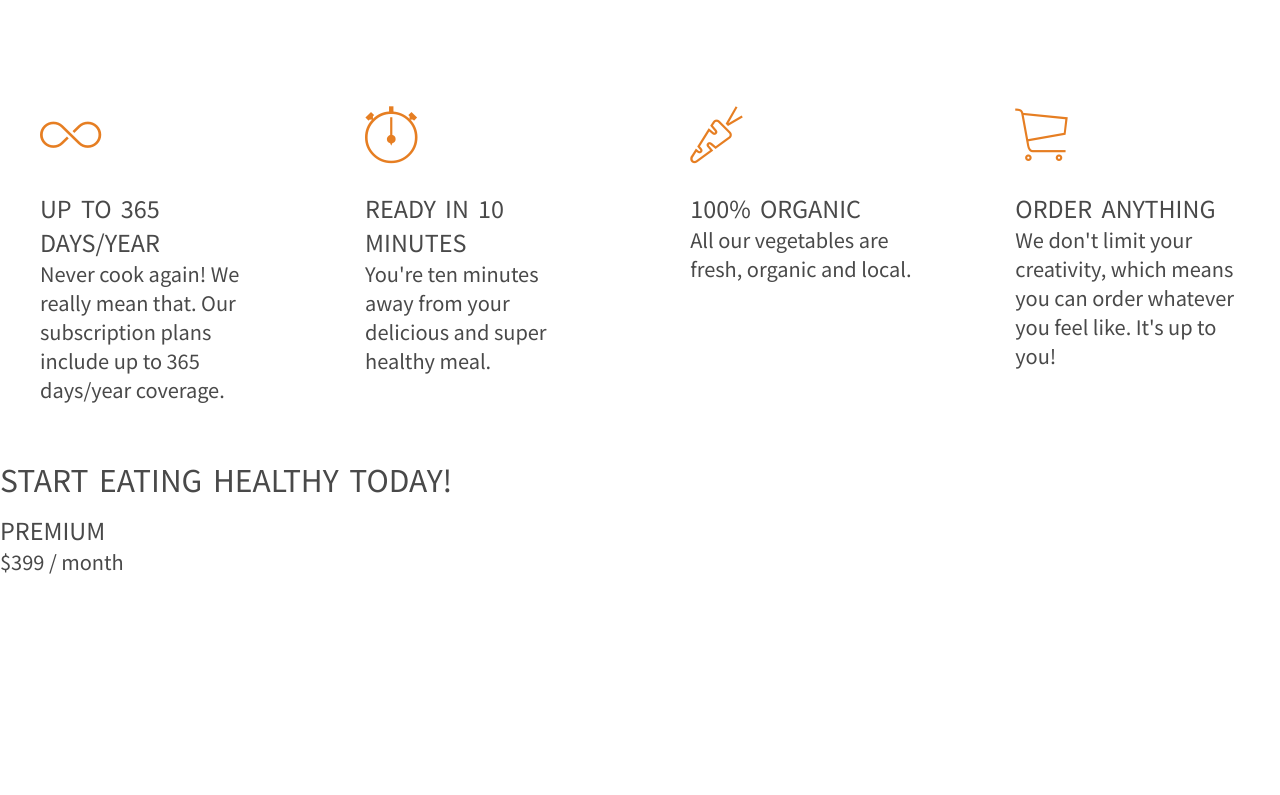
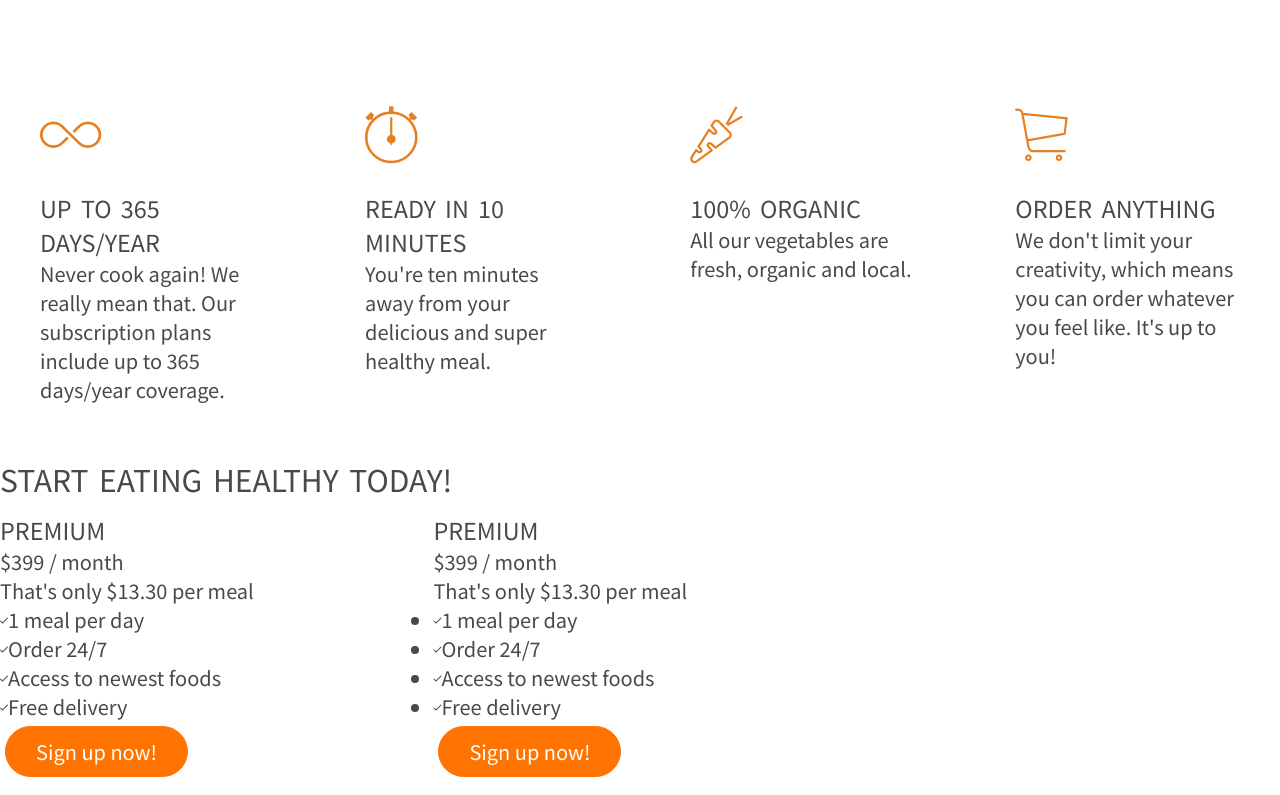
Before and after one commit to CAlfanoNerey/webdevteentech, a plain HTML site: page index.html in a window 1280 px wide. Shown: the part 896-1691 px from the top of the page. Before the commit the page ends 1485 px from the top, so only its background shows below. Drawn offline with Linux system fonts and the light colour scheme; files whose address does not match are found by name.

Commit message:
added cards

```diff
--- a/index.html
+++ b/index.html
@@ -97,7 +97,36 @@
           <div class="plan-box">
             <h3>Premium</h3>
             <p class="plan-price">$399 <span>/ month</span></p>
-            <p></p>
+            <p class="plan-price-per-mean">That's only $13.30 per meal</p>
+          </div>
+          <div>
+            <ul>
+              <li><i class="ion-ios-checkmark-empty icon-small"></i>1 meal per day</li>
+              <li><i class="ion-ios-checkmark-empty icon-small"></i>Order 24/7</li>
+              <li><i class="ion-ios-checkmark-empty icon-small"></i>Access to newest foods</li>
+              <li><i class="ion-ios-checkmark-empty icon-small"></i>Free delivery</li>
+            </ul>
+          </div>
+          <div>
+            <a href="#" class="btn btn-full">Sign up now!</a>
+          </div>
+        </div>
+        <div class="col span-1-of-3">
+          <div class="plan-box">
+            <h3>Premium</h3>
+            <p class="plan-price">$399 <span>/ month</span></p>
+            <p class="plan-price-per-mean">That's only $13.30 per meal</p>
+          </div>
+          <div>
+            <ul>
+              <li><i class="ion-ios-checkmark-empty icon-small"></i>1 meal per day</li>
+              <li><i class="ion-ios-checkmark-empty icon-small"></i>Order 24/7</li>
+              <li><i class="ion-ios-checkmark-empty icon-small"></i>Access to newest foods</li>
+              <li><i class="ion-ios-checkmark-empty icon-small"></i>Free delivery</li>
+            </ul>
+          </div>
+          <div>
+            <a href="#" class="btn btn-full">Sign up now!</a>
           </div>
         </div>
       </div>
```
